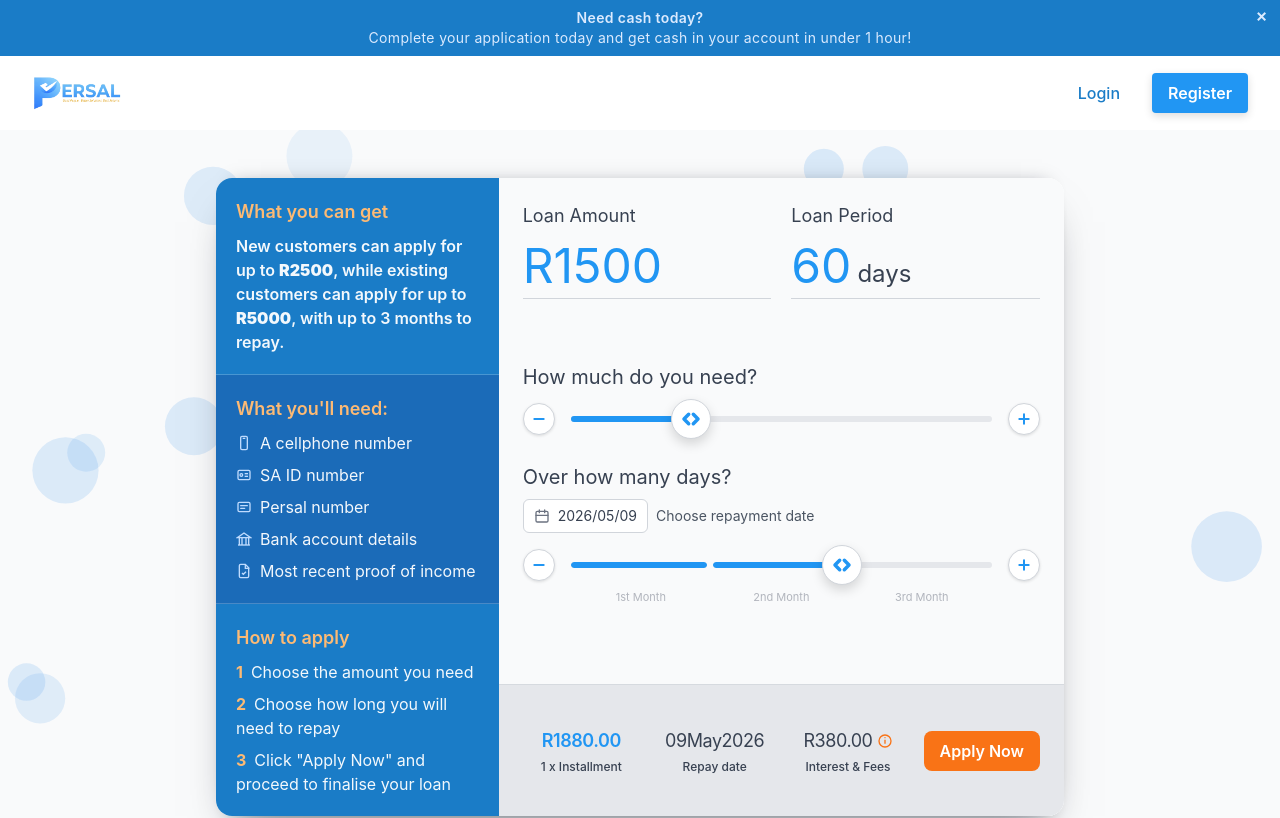
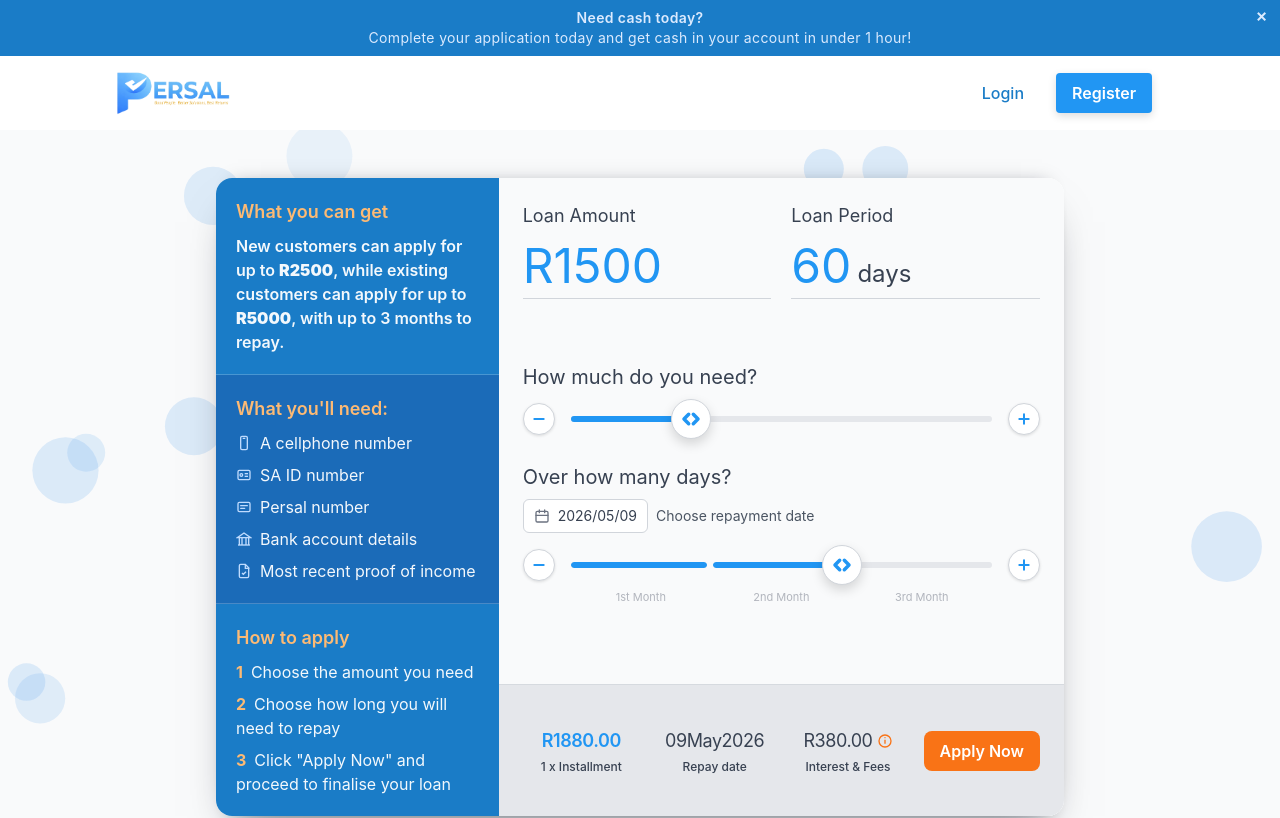
Before and after one commit to dladlamusa90-eng/persal-fresh-new, a Next.js app: page / in a window 1280 px wide. Shown: the top 818 px of the page. Built offline with nearby package versions, Linux system fonts and the light colour scheme.

Commit message:
Refine homepage logo sizing and dashboard logo routing

```diff
--- a/src/app/dashboard/lending/Topbar.tsx
+++ b/src/app/dashboard/lending/Topbar.tsx
@@ -2,7 +2,7 @@ export default function Topbar() {
   return (
     <header className="w-full flex items-center justify-between py-6 px-4 md:px-8 mb-6 bg-white shadow-none">
       <div className="flex w-full items-center justify-between">
-        <a href="/" className="flex items-center gap-2">
+        <a href="/dashboard" className="flex items-center gap-2">
           <img src="/logo.png" alt="Persal Logo" className="w-[120px] h-[120px] object-contain -my-8" style={{ width: '120px', height: '120px' }} />
         </a>
       </div>
--- a/src/app/page.tsx
+++ b/src/app/page.tsx
@@ -203,10 +203,10 @@ export default function Home() {
       )}
       <div className="min-h-screen flex flex-col bg-transparent relative z-10">
         {/* Header with logo and auth buttons */}
-        <header className="w-full flex items-center justify-between py-2 px-4 md:px-8 mb-2 bg-white shadow-none">
-          <div className="flex w-full items-center justify-between">
+        <header className="w-full flex items-center justify-center py-2 px-4 md:px-8 mb-2 bg-white shadow-none">
+          <div className="flex w-full max-w-5xl items-center justify-between">
             <a href="/" className="flex items-center gap-2">
-              <img src="/logo.png" alt="Persal Logo" className="w-[90px] h-[90px] object-contain -my-4" style={{ width: '90px', height: '90px' }} />
+              <img src="/logo.png" alt="Persal Logo" className="w-[90px] h-[90px] object-contain -my-4 scale-[1.3]" style={{ width: '90px', height: '90px' }} />
             </a>
             <nav className="flex gap-4 items-center">
               <a href="/auth/login" className="text-persal-dark font-medium px-4 py-2 rounded hover:bg-blue-50 transition">Login</a>
```
